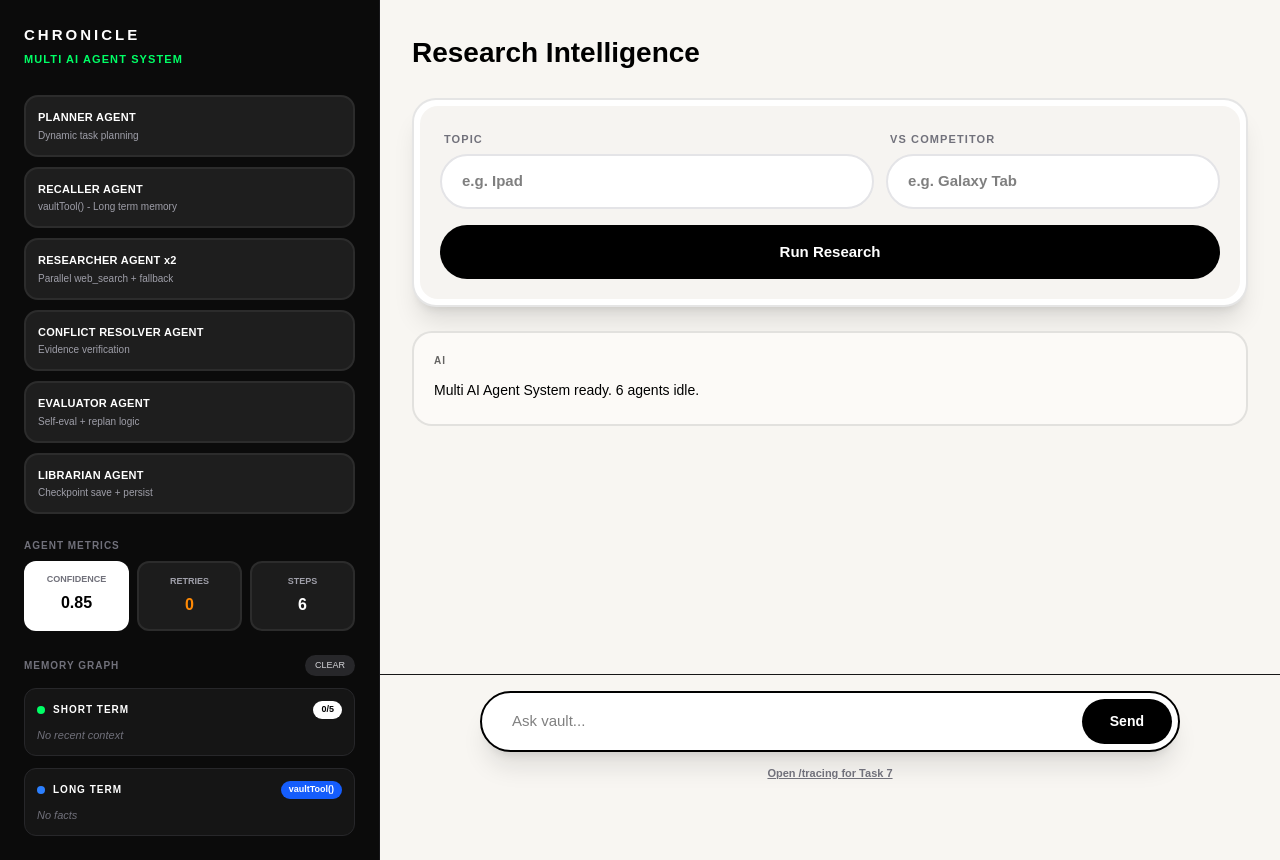
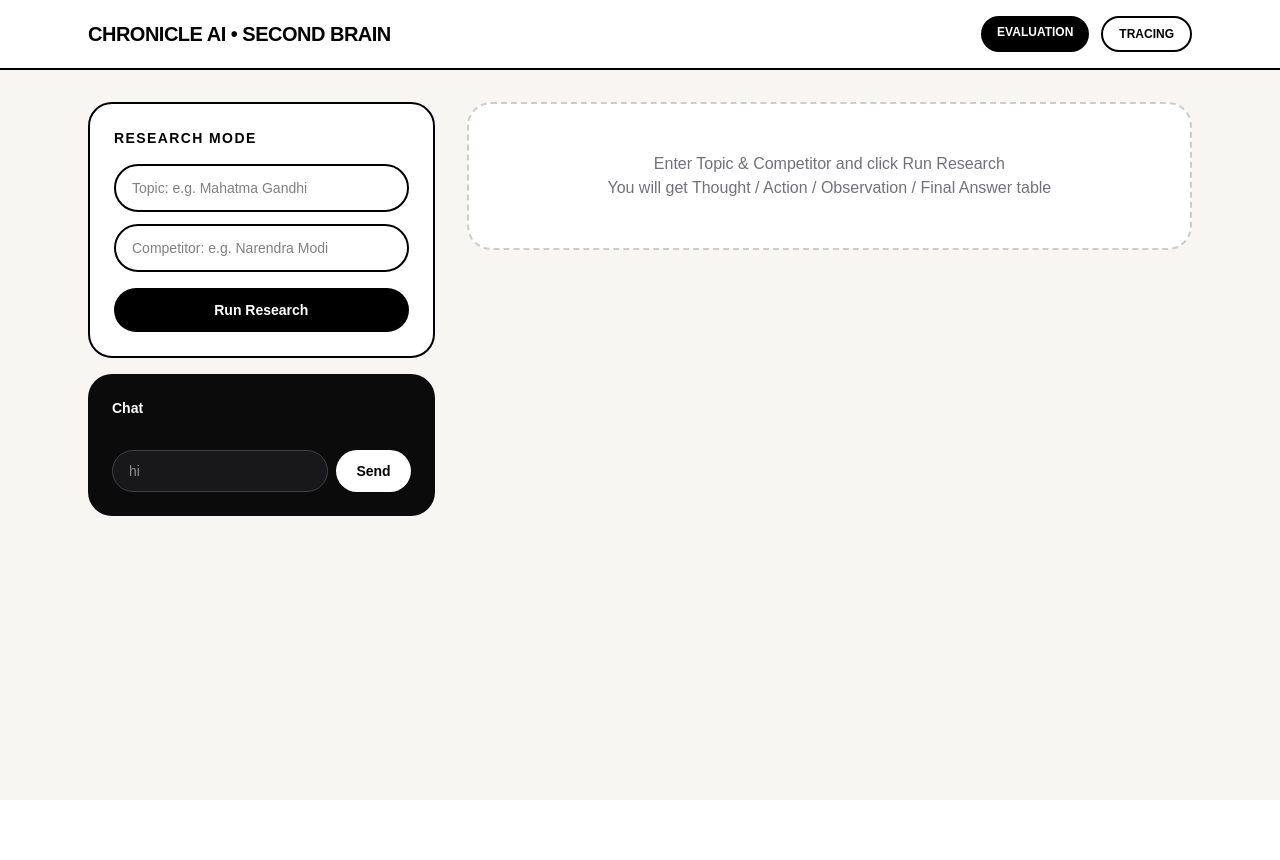
Before and after one commit to Steron167/AI-SECOND-BRAIN, a Next.js app: page / in a window 1280 px wide. After the commit the page ends 800 px from the top, so only its background shows below. Built offline with nearby package versions, Linux system fonts and the light colour scheme.

Commit message:
restore perfect research UI with colored cards and table

```diff
--- a/app/page.tsx
+++ b/app/page.tsx
@@ -1,220 +1,132 @@
 "use client"
-import { useState, useEffect } from "react"
-type Chat = { role: "ai" | "user"; text: string }
+import { useState } from "react"
 
-export default function Page() {
-  const [topic, setTopic] = useState("")
-  const [competitor, setCompetitor] = useState("")
-  const [result, setResult] = useState("")
-  const [input, setInput] = useState("")
-  const [chats, setChats] = useState<Chat[]>([{ role: "ai", text: "Multi AI Agent System ready. 6 agents idle." }])
-  const [memory, setMemory] = useState<any>({ short: [], long: { facts: [] } })
-  const [loading, setLoading] = useState(false)
-  const [meta, setMeta] = useState<any>(null)
-  const [checkpoints, setCheckpoints] = useState<any[]>([])
-  const [activeNode, setActiveNode] = useState("")
+function ParseResearch(text: string){
+  const thought = text.match(/Thought[:\-]?\s*([\s\S]*?)(?=Action|$)/i)?.[1]?.trim() || ""
+  const action = text.match(/Action[:\-]?\s*([\s\S]*?)(?=Observation|$)/i)?.[1]?.trim() || ""
+  const observation = text.match(/Observation[:\-]?\s*([\s\S]*?)(?=Final Answer|$)/i)?.[1]?.trim() || ""
+  const finalRaw = text.split(/Final Answer[:\-]?/i)[1] || text
 
-  useEffect(() => {
-    const s = localStorage.getItem("chronicle_memory")
-    if (s) { try { setMemory(JSON.parse(s)) } catch {} }
-  }, [])
+  // parse table rows with |
+  const lines = finalRaw.split("\n").filter(l=>l.includes("|"))
+  const rows = lines.filter(l=>!l.includes("---")).map(l=> l.split("|").map(c=>c.trim()).filter(Boolean))
 
-  async function trackResearch() {
-    if (!topic.trim()) return
-    setLoading(true)
-    setResult("")
-    const userQ = `Research: ${topic} vs ${competitor || "general"}`
-    setChats(c => [...c, { role: "user" as const, text: userQ }])
-    const steps = ["planner","recaller","researcher","resolver","evaluator","librarian"]
-    let i = 0
-    const it = setInterval(() => { setActiveNode(steps[i]); i = (i+1)%6 }, 350)
-    try {
-      const res = await fetch("/api/chat", { method: "POST", headers: { "Content-Type": "application/json" }, body: JSON.stringify({ message: `Topic: ${topic} vs Competitor: ${competitor || "general"} - plain comparison`, memory }) })
-      const data = await res.json()
-      clearInterval(it)
-      setActiveNode("done")
-      setResult(data.reply)
-      setMeta(data)
-      setCheckpoints(data.checkpoints || [])
-      setMemory(data.memory_context)
-      localStorage.setItem("chronicle_memory", JSON.stringify(data.memory_context))
-      setChats(c => [...c, { role: "ai" as const, text: data.reply }])
-    } catch(e:any) {
-      clearInterval(it)
-      setChats(c => [...c, { role: "ai" as const, text: "Research failed: " + e.message }])
-    }
-    setLoading(false)
+  return { thought, action, observation, rows }
 }
 
-  async function send() {
-    if (!input.trim()) return
-    const userMsg = input
-    const nc = [...chats, { role: "user" as const, text: userMsg }]
-    setChats(nc)
-    setInput("")
-    setLoading(true)
-    try {
-      const res = await fetch("/api/chat", { method: "POST", headers: { "Content-Type": "application/json" }, body: JSON.stringify({ message: userMsg, memory }) })
+export default function Home(){
+  const [topic,setTopic]=useState("")
+  const [competitor,setCompetitor]=useState("")
+  const [reply,setReply]=useState("")
+  const [loading,setLoading]=useState(false)
+  const [chat,setChat]=useState("")
+  const [messages,setMessages]=useState<{role:string, text:string}[]>([])
+
+  async function doResearch(){
+    if(!topic) return
+    setLoading(true); setReply("")
+    const res = await fetch("/api/chat",{
+      method:"POST",
+      headers:{"Content-Type":"application/json"},
+      body: JSON.stringify({ message: `Topic: ${topic} vs Competitor: ${competitor}`, memory:{short:[], long:{facts:[]}} })
+    })
     const data = await res.json()
-      setChats([...nc, { role: "ai", text: data.reply || "No reply" }])
-      setMeta(data)
-      setCheckpoints(data.checkpoints || [])
-      setMemory(data.memory_context)
-      localStorage.setItem("chronicle_memory", JSON.stringify(data.memory_context))
-    } catch(e:any) {
-      setChats([...nc, { role: "ai", text: "ERROR: " + e.message }])
-    }
-    setLoading(false)
+    setReply(data.reply); setLoading(false)
   }
 
-  function cleanCell(t: string) { return t.replace(/\*\*/g,"").replace(/\*/g,"").replace(/__/g,"").trim() }
+  async function sendChat(){
+    if(!chat) return
+    setMessages(m=>[...m,{role:"user", text:chat}])
+    const r = await fetch("/api/chat",{
+      method:"POST",
+      headers:{"Content-Type":"application/json"},
+      body: JSON.stringify({ message: chat, memory:{short:[], long:{facts:[]}} })
+    })
+    const d = await r.json()
+    setMessages(m=>[...m,{role:"ai", text:d.reply}])
+    setChat("")
+  }
 
-  function renderReAct(text: string) {
-    if (!text) return null
-    // FIX: if no ReAct markers, show as plain text (this fixes bottom chat)
-    if (text.indexOf("Thought:") === -1 && text.indexOf("Final Answer:") === -1 && text.indexOf("Action:") === -1) {
-      return <div className="text-[14px] leading-7 text-black whitespace-pre-wrap break-words">{cleanCell(text)}</div>
-    }
-    const blocks = text.split(/(?=Thought:|Action:|Observation:|Final Answer:)/gi)
-    return blocks.map((block, idx) => {
-      const l = block.toLowerCase()
-      if (l.includes("thought:")) {
+  const p = reply? ParseResearch(reply) : null
+
   return (
-          <div key={idx} className="mb-5 rounded-2xl bg-[#fff7ed] border-2 border-orange-200 p-5">
-            <div className="text-[12px] font-extrabold tracking-widest text-orange-700 mb-2">THOUGHT</div>
-            <div className="text-[14px] font-medium leading-7 text-black whitespace-pre-wrap break-words">{cleanCell(block.replace(/Thought:/i,""))}</div>
+    <div className="min-h-screen bg-[#f8f6f2] text-black">
+      {/* Header */}
+      <div className="border-b-2 border-black bg-white sticky top-0 z-10">
+        <div className="max-w-6xl mx-auto px-6 py-4 flex justify-between items-center">
+          <div className="font-extrabold text-xl tracking-tight">CHRONICLE AI • SECOND BRAIN</div>
+          <div className="flex gap-3 text-xs font-bold">
+            <a href="/evaluation" className="bg-black text-white px-4 py-2 rounded-full">EVALUATION</a>
+            <a href="/tracing" className="bg-white border-2 border-black px-4 py-2 rounded-full">TRACING</a>
           </div>
-        )
-      }
-      if (l.includes("action:")) {
-        return (
-          <div key={idx} className="mb-5 rounded-2xl bg-[#eff6ff] border-2 border-blue-200 p-5">
-            <div className="text-[12px] font-extrabold tracking-widest text-blue-700 mb-2">ACTION</div>
-            <div className="text-[14px] font-mono font-semibold leading-7 text-black bg-white p-3 rounded-xl border border-blue-100 whitespace-pre-wrap break-words">{cleanCell(block.replace(/Action:/i,""))}</div>
         </div>
-        )
-      }
-      if (l.includes("observation:")) {
-        return (
-          <div key={idx} className="mb-5 rounded-2xl bg-[#f0fdf4] border-2 border-green-200 p-5">
-            <div className="text-[12px] font-extrabold tracking-widest text-green-700 mb-2">OBSERVATION</div>
-            <div className="text-[14px] font-medium leading-7 text-black whitespace-pre-wrap break-words">{cleanCell(block.replace(/Observation:/i,""))}</div>
       </div>
-        )
-      }
-      if (l.includes("final answer:")) {
-        const content = block.replace(/Final Answer:/i,"").trim()
-        const lines = content.split("\n")
-        return (
-          <div key={idx} className="rounded-2xl bg-black text-white p-6 border-2 border-black">
-            <div className="text-[12px] font-extrabold tracking-widest mb-4">FINAL ANSWER • VERIFIED</div>
-            <div className="space-y-2">
-              {lines.map((line, li) => {
-                if (line.includes("|")) {
-                  const raw = line.split("|").map((s:string)=>s.trim()).filter((s:string)=>s.length>0)
-                  if (raw.length < 2) return null
-                  if (raw.every((c:string)=>/^[-:\s]+$/.test(c))) return null
-                  const cells = raw.map((c:string)=>cleanCell(c))
-                  return (
-                    <div key={li} className="grid gap-2" style={{ gridTemplateColumns: `repeat(${cells.length}, minmax(0,1fr))` }}>
-                      {cells.map((cell:string, ci:number)=>(
-                        <div key={ci} className={`px-3 py-2.5 rounded-xl text-[13px] border leading-5 break-words ${ci===0? "bg-zinc-800 text-white border-zinc-700 font-extrabold" : "bg-white text-black border-white font-medium"}`}>{cell}</div>
+
+      <div className="max-w-6xl mx-auto px-6 py-8 grid grid-cols-1 lg:grid-cols-3 gap-8">
+        {/* Left Research Input */}
+        <div className="lg:col-span-1 space-y-4">
+          <div className="bg-white rounded-[24px] border-2 border-black p-6">
+            <h2 className="font-extrabold text-sm tracking-widest">RESEARCH MODE</h2>
+            <input value={topic} onChange={e=>setTopic(e.target.value)} placeholder="Topic: e.g. Mahatma Gandhi" className="mt-4 w-full border-2 border-black rounded-full px-4 py-3 text-sm font-medium outline-none" />
+            <input value={competitor} onChange={e=>setCompetitor(e.target.value)} placeholder="Competitor: e.g. Narendra Modi" className="mt-3 w-full border-2 border-black rounded-full px-4 py-3 text-sm font-medium outline-none" />
+            <button onClick={doResearch} disabled={loading} className="mt-4 w-full bg-black text-white rounded-full py-3 font-extrabold text-sm disabled:opacity-50">
+              {loading?"RESEARCHING...":"Run Research"}
+            </button>
+          </div>
+
+          <div className="bg-[#0b0b0b] rounded-[24px] p-6 text-white">
+            <h3 className="font-bold text-sm">Chat</h3>
+            <div className="mt-4 space-y-3 max-h-[300px] overflow-auto">
+              {messages.map((m,i)=>(
+                <div key={i} className={`text-[13px] p-3 rounded-2xl ${m.role==="user"?"bg-white text-black ml-8":"bg-zinc-800 text-white mr-8"}`}>{m.text.slice(0,300)}</div>
               ))}
             </div>
-                  )
-                }
-                if (!line.trim()) return <div key={li} className="h-2" />
-                return <div key={li} className="text-[15px] font-medium leading-8 text-zinc-100 whitespace-pre-wrap break-words">{cleanCell(line)}</div>
-              })}
+            <div className="mt-4 flex gap-2">
+              <input value={chat} onChange={e=>setChat(e.target.value)} onKeyDown={e=>e.key==="Enter"&&sendChat()} placeholder="hi" className="flex-1 bg-zinc-900 border border-zinc-700 rounded-full px-4 py-2.5 text-sm outline-none" />
+              <button onClick={sendChat} className="bg-white text-black px-5 rounded-full font-bold text-sm">Send</button>
             </div>
           </div>
-        )
-      }
-      if (block.trim().length < 5) return null
-      return <div key={idx} className="mb-3 text-[14px] leading-7 text-black whitespace-pre-wrap break-words">{cleanCell(block)}</div>
-    })
-  }
+        </div>
 
-  const Node = ({ id, title, sub }: any) => (
-    <div className={`rounded-[14px] p-3 border-2 flex items-center gap-3 ${activeNode===id? "bg-white text-black border-white" : "bg-[#1e1e1e] border-[#2c2c2c] text-white"}`}>
-      <div className="flex-1">
-        <div className="text-[11px] font-extrabold tracking-wide">{title}</div>
-        <div className="text-[10px] mt-0.5 text-zinc-400">{sub}</div>
+        {/* Right Research Output */}
+        <div className="lg:col-span-2">
+          {!p &&!loading && <div className="bg-white border-2 border-dashed border-black/20 rounded-[24px] p-12 text-center text-zinc-500 font-medium">Enter Topic & Competitor and click Run Research<br/>You will get Thought / Action / Observation / Final Answer table</div>}
+          {loading && <div className="bg-white border-2 border-black rounded-[24px] p-12 text-center font-bold animate-pulse">Orchestrating 6 agents... Planner → Recaller → Researcher A/B → Resolver → Evaluator → Librarian</div>}
+
+          {p && (
+            <div className="space-y-4">
+              {p.thought && (
+                <div className="bg-[#fff8c5] border-2 border-black rounded-[20px] p-5">
+                  <div className="text-[11px] font-extrabold tracking-widest">THOUGHT</div>
+                  <div className="mt-2 text-[13px] leading-6 font-medium">{p.thought}</div>
                 </div>
-      {activeNode===id && <div className="w-2 h-2 bg-[#00ff66] rounded-full animate-pulse" />}
+              )}
+              {p.action && (
+                <div className="bg-[#d9e8ff] border-2 border-black rounded-[20px] p-5">
+                  <div className="text-[11px] font-extrabold tracking-widest">ACTION</div>
+                  <div className="mt-2 text-[13px] leading-6 font-medium whitespace-pre-wrap">{p.action}</div>
                 </div>
-  )
-
-  return (
-    <div className="min-h-screen bg-[#f8f6f2] flex">
-      <div className="w-[380px] hidden lg:flex flex-col bg-[#0b0b0b] text-white p-6 shrink-0 border-r border-zinc-900 overflow-y-auto">
-        <div className="font-extrabold text-[15px] tracking-[0.2em]">CHRONICLE</div>
-        <div className="text-[11px] font-bold tracking-widest text-[#00ff66] mt-1">MULTI AI AGENT SYSTEM</div>
-        <div className="mt-7 space-y-2.5">
-          <Node id="planner" title="PLANNER AGENT" sub="Dynamic task planning" />
-          <Node id="recaller" title="RECALLER AGENT" sub="vaultTool() - Long term memory" />
-          <Node id="researcher" title="RESEARCHER AGENT x2" sub="Parallel web_search + fallback" />
-          <Node id="resolver" title="CONFLICT RESOLVER AGENT" sub="Evidence verification" />
-          <Node id="evaluator" title="EVALUATOR AGENT" sub="Self-eval + replan logic" />
-          <Node id="librarian" title="LIBRARIAN AGENT" sub="Checkpoint save + persist" />
+              )}
+              {p.observation && (
+                <div className="bg-[#d1ffe0] border-2 border-black rounded-[20px] p-5">
+                  <div className="text-[11px] font-extrabold tracking-widest">OBSERVATION</div>
+                  <div className="mt-2 text-[13px] leading-6 font-medium">{p.observation}</div>
                 </div>
-        <div className="mt-6">
-          <div className="text-[10px] tracking-widest text-zinc-500 font-bold mb-2">AGENT METRICS</div>
-          <div className="grid grid-cols-3 gap-2">
-            <div className="bg-white rounded-xl p-3 text-center"><div className="text-[9px] font-bold text-zinc-500">CONFIDENCE</div><div className="text-[16px] font-extrabold text-black mt-1">{meta?.metrics?.confidence || 0.85}</div></div>
-            <div className="bg-[#1c1c1c] rounded-xl p-3 text-center border-2 border-[#2c2c2c]"><div className="text-[9px] font-bold text-zinc-400">RETRIES</div><div className="text-[16px] font-extrabold text-orange-400 mt-1">{meta?.metrics?.retries || 0}</div></div>
-            <div className="bg-[#1c1c1c] rounded-xl p-3 text-center border-2 border-[#2c2c2c]"><div className="text-[9px] font-bold text-zinc-400">STEPS</div><div className="text-[16px] font-extrabold text-white mt-1">{checkpoints.length || 6}</div></div>
+              )}
+              <div className="bg-white border-2 border-black rounded-[20px] p-5 overflow-auto">
+                <div className="text-[11px] font-extrabold tracking-widest">FINAL ANSWER</div>
+                <div className="mt-4">
+                  <div className="grid gap-2">
+                    {p.rows.map((r,i)=>(
+                      <div key={i} className={`grid grid-cols-3 gap-3 text-[12px] p-3 rounded-xl ${i===0?"bg-black text-white font-extrabold":"bg-[#f8f6f2] border border-black/10"}`}>
+                        <div>{r[0]}</div><div>{r[1]}</div><div>{r[2]}</div>
                       </div>
-        </div>
-        <div className="mt-6 space-y-3">
-          <div className="flex justify-between items-center"><div className="text-[10px] tracking-widest text-zinc-500 font-bold">MEMORY GRAPH</div><button onClick={()=>{localStorage.removeItem("chronicle_memory"); setMemory({short:[], long:{facts:[]}})}} className="text-[9px] px-2.5 py-1 rounded-full bg-zinc-800 text-zinc-300">CLEAR</button></div>
-          <div className="bg-[#151515] rounded-xl p-3 border border-zinc-800">
-            <div className="flex items-center gap-2 mb-2"><div className="w-2 h-2 bg-[#00ff66] rounded-full animate-pulse"></div><div className="text-[10px] font-extrabold tracking-widest text-white">SHORT TERM</div><div className="ml-auto text-[9px] px-2 py-0.5 rounded-full bg-white text-black font-bold">{memory?.short?.length||0}/5</div></div>
-            <div className="space-y-1.5 max-h-[100px] overflow-y-auto">
-              {(memory?.short||[]).length===0 && <div className="text-[11px] text-zinc-500 italic">No recent context</div>}
-              {(memory?.short||[]).slice(-5).map((m:any,i:number)=><div key={i} className="text-[11px] p-2 rounded-lg bg-zinc-800 text-zinc-200 truncate">{m}</div>)}
-            </div>
-          </div>
-          <div className="bg-[#151515] rounded-xl p-3 border border-zinc-800">
-            <div className="flex items-center gap-2 mb-2"><div className="w-2 h-2 bg-blue-500 rounded-full"></div><div className="text-[10px] font-extrabold tracking-widest text-white">LONG TERM</div><div className="ml-auto text-[9px] px-2 py-0.5 rounded-full bg-blue-600 text-white font-bold">vaultTool()</div></div>
-            <div className="space-y-1.5 max-h-[130px] overflow-y-auto">
-              {(memory?.long?.facts||[]).length===0 && <div className="text-[11px] text-zinc-500 italic">No facts</div>}
-              {(memory?.long?.facts||[]).slice(-8).map((f:any,i:number)=><div key={i} className="text-[11px] p-2 rounded-lg bg-[#1c1c1c] text-zinc-300 border border-zinc-800"><span className="text-blue-400 font-bold mr-1">#{i+1}</span>{f.toString().slice(0,90)}</div>)}
+                    ))}
                   </div>
                 </div>
               </div>
             </div>
-      <div className="flex-1 min-w-0 flex flex-col h-screen">
-        <div className="flex-1 overflow-y-auto p-6 md:p-8 max-w-[900px] mx-auto w-full space-y-6">
-          <h1 className="text-[28px] font-extrabold text-black">Research Intelligence</h1>
-          <div className="bg-white rounded-[24px] border-2 border-black/10 shadow-xl p-1.5">
-            <div className="bg-[#f6f4f1] rounded-[18px] p-5">
-              <div className="grid md:grid-cols-[1.3fr_1fr] gap-3">
-                <div><label className="text-[11px] font-bold text-zinc-500 ml-1 tracking-widest">TOPIC</label><input value={topic} onChange={e=>setTopic(e.target.value)} placeholder="e.g. Ipad" className="w-full mt-1 bg-white rounded-full px-5 py-3.5 text-[15px] font-semibold text-black border-2 border-zinc-200 outline-none" /></div>
-                <div><label className="text-[11px] font-bold text-zinc-500 ml-1 tracking-widest">VS COMPETITOR</label><input value={competitor} onChange={e=>setCompetitor(e.target.value)} placeholder="e.g. Galaxy Tab" className="w-full mt-1 bg-white rounded-full px-5 py-3.5 text-[15px] font-semibold text-black border-2 border-zinc-200 outline-none" /></div>
-              </div>
-              <button onClick={trackResearch} disabled={loading} className="w-full mt-4 bg-black text-white py-4 rounded-full font-extrabold text-[15px]">{loading? "MULTI AGENTS RUNNING..." : "Run Research"}</button>
-            </div>
-          </div>
-
-          <div className="space-y-4">
-            {chats.map((c,i)=>(
-              <div key={i} className={`rounded-[20px] p-5 border-2 ${c.role==="user"?"bg-white border-black text-black ml-12":"bg-[#fcfaf7] border-black/10 text-black"}`}>
-                <div className="text-[10px] font-bold tracking-widest mb-2 opacity-60">{c.role.toUpperCase()}</div>
-                <div className="text-[14px] leading-7 whitespace-pre-wrap break-words">{c.role==="user"? c.text : renderReAct(c.text)}</div>
-              </div>
-            ))}
-            {loading && <div className="text-[12px] font-bold animate-pulse">Agents thinking... {activeNode}</div>}
-          </div>
-
-          {result && chats.length <=1 && <div className="bg-white rounded-[24px] border-2 border-black shadow-xl overflow-hidden"><div className="px-6 py-4 bg-black text-white text-[11px] font-extrabold tracking-widest">FINAL ANSWER</div><div className="p-6 bg-[#fcfaf7]">{renderReAct(result)}</div></div>}
-        </div>
-        <div className="p-4 sticky bottom-0 bg-[#f8f6f2]/95 backdrop-blur border-t">
-          <div className="max-w-[700px] mx-auto bg-white border-2 border-black rounded-full p-1.5 flex gap-2 shadow-xl">
-            <input value={input} onChange={e=>setInput(e.target.value)} onKeyDown={e=>e.key==="Enter"&&send()} placeholder="Ask vault..." className="flex-1 bg-transparent px-6 outline-none text-[15px] font-medium text-black" />
-            <button onClick={send} disabled={loading} className="bg-black text-white px-7 py-3 rounded-full text-[14px] font-extrabold">{loading?"...":"Send"}</button>
-          </div>
-          <div className="text-center mt-2"><a href="/tracing" className="text-[11px] font-bold text-zinc-500 underline">Open /tracing for Task 7</a></div>
+          )}
         </div>
       </div>
     </div>
```
Lines whose indentation alone changed are shown as unchanged.
